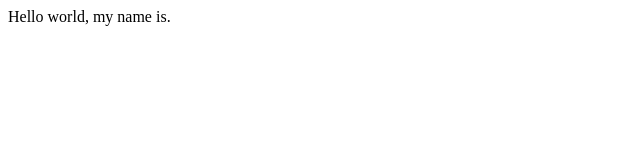
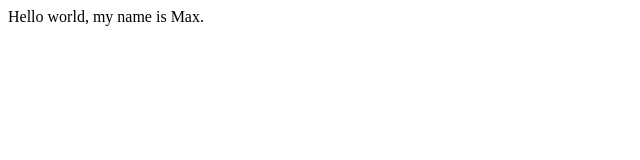
Before and after one commit to BinbinSongg/BinbinSongg.github.io, a plain HTML site: page index.html in a window 1280 px wide. Shown: the full height of the page, 0-640 px from the left. Drawn offline with Linux system fonts and the light colour scheme.

Commit message:
added index.html

```diff
--- a/index.html
+++ b/index.html
@@ -1,7 +1,7 @@
 <!DOCTYPE html>
 <html>
 <body>
-Hello world, my name is.
+Hello world, my name is Max.
 </body>
 
 </html>
```
